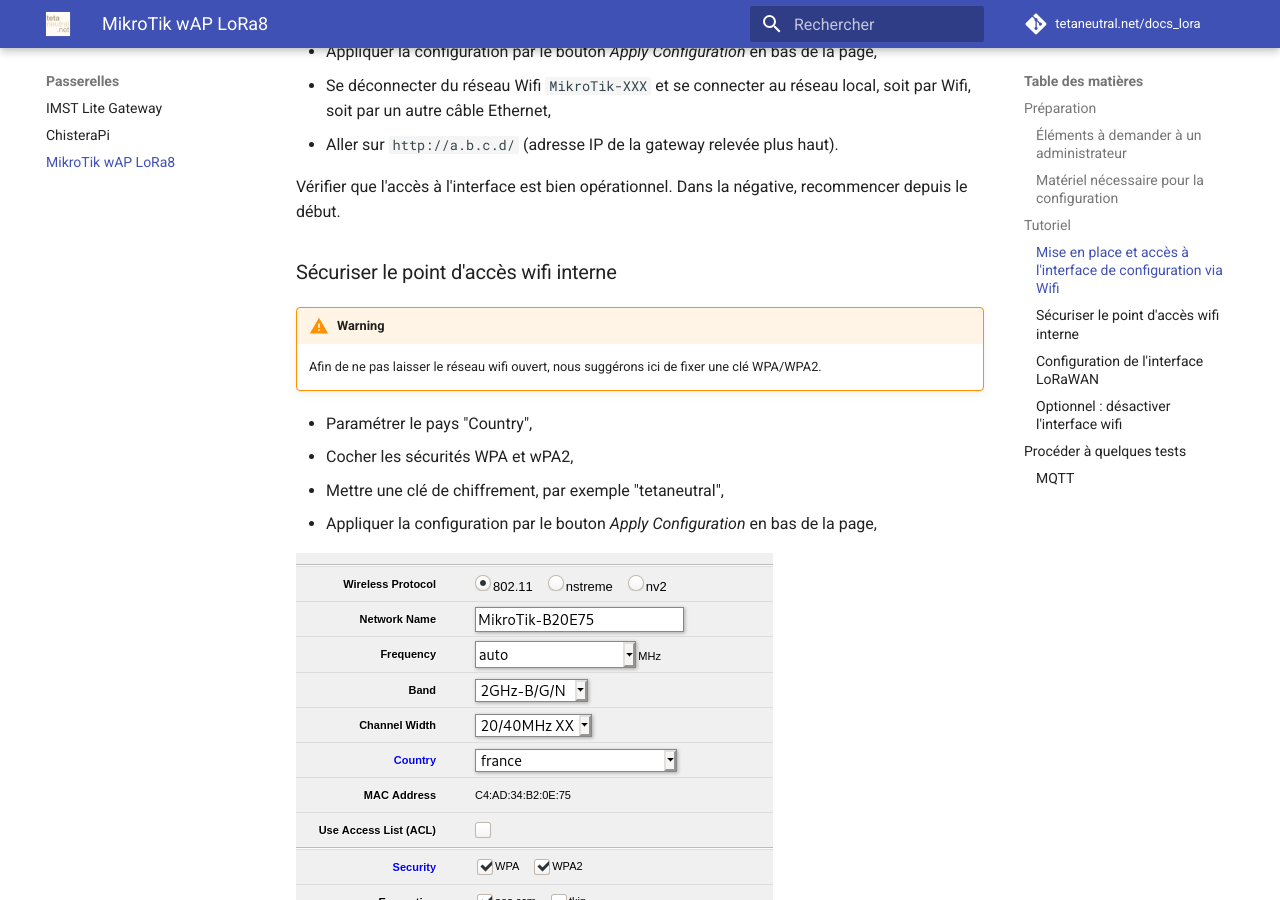
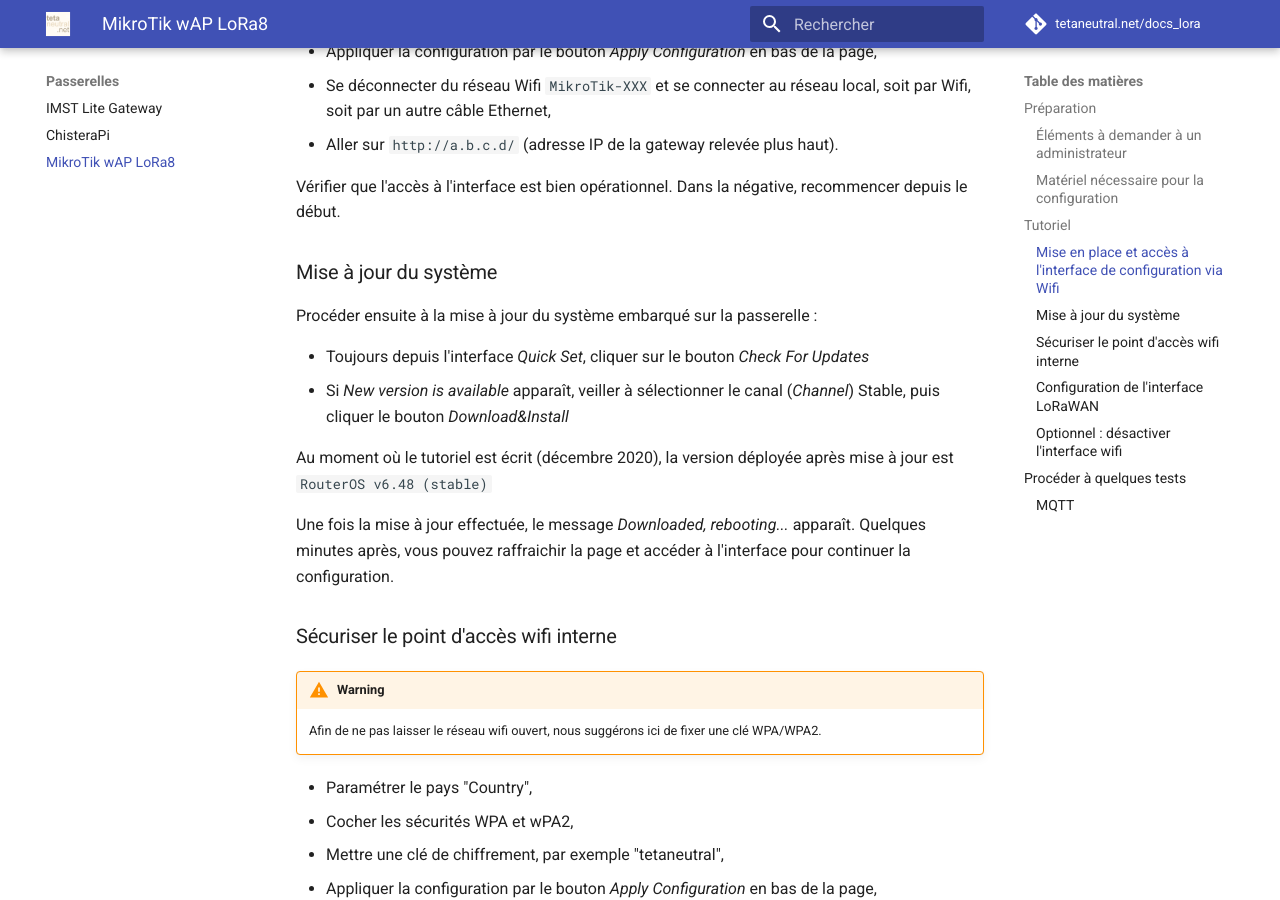
Before and after one commit to NICOLASGON/docs_lora_tetaneutral, an MkDocs documentation site: the page built from docs/gateways/mikrotik.md, in a window 1280 px wide and 900 px high, scrolled down 2212 px. Built offline with MkDocs 1.6.1 and Material for MkDocs 9.7.7, drawn with Linux system fonts in a browser that asks for light colours; comment, search, counter and statistics services are not loaded.

Commit message:
Update mikrotik.md
Ajout de la section sur la mise à jour du système

```diff
--- a/docs/gateways/mikrotik.md
+++ b/docs/gateways/mikrotik.md
@@ -48,6 +48,17 @@ Pour réaliser la configuration, le matériel suivant est nécessaire :
 * Aller sur `http://a.b.c.d/` (adresse IP de la gateway relevée plus haut).
 
 Vérifier que l'accès à l'interface est bien opérationnel. Dans la négative, recommencer depuis le début.
+
+### Mise à jour du système
+
+Procéder ensuite à la mise à jour du système embarqué sur la passerelle :
+
+* Toujours depuis l'interface _Quick Set_, cliquer sur le bouton _Check For Updates_
+* Si _New version is available_ apparaît, veiller à sélectionner le canal (_Channel_) Stable, puis cliquer le bouton _Download&Install_
+
+Au moment où le tutoriel est écrit (décembre 2020), la version déployée après mise à jour est `RouterOS v6.48 (stable)`
+
+Une fois la mise à jour effectuée, le message _Downloaded, rebooting..._ apparaît. Quelques minutes après, vous pouvez raffraichir la page et accéder à l'interface pour continuer la configuration.
 
 ### Sécuriser le point d'accès wifi interne
 
```
